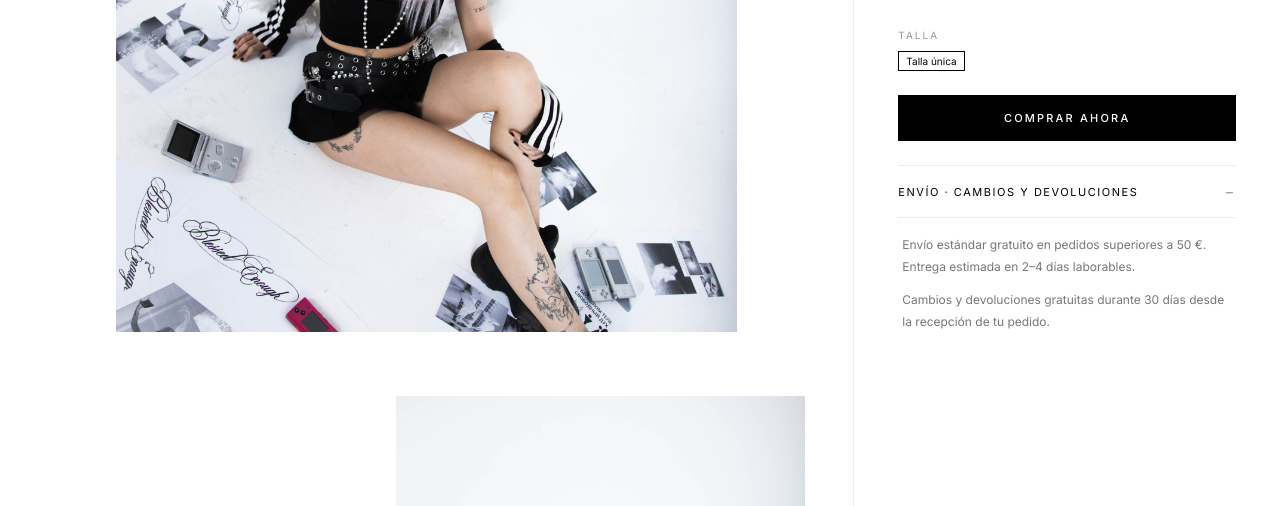
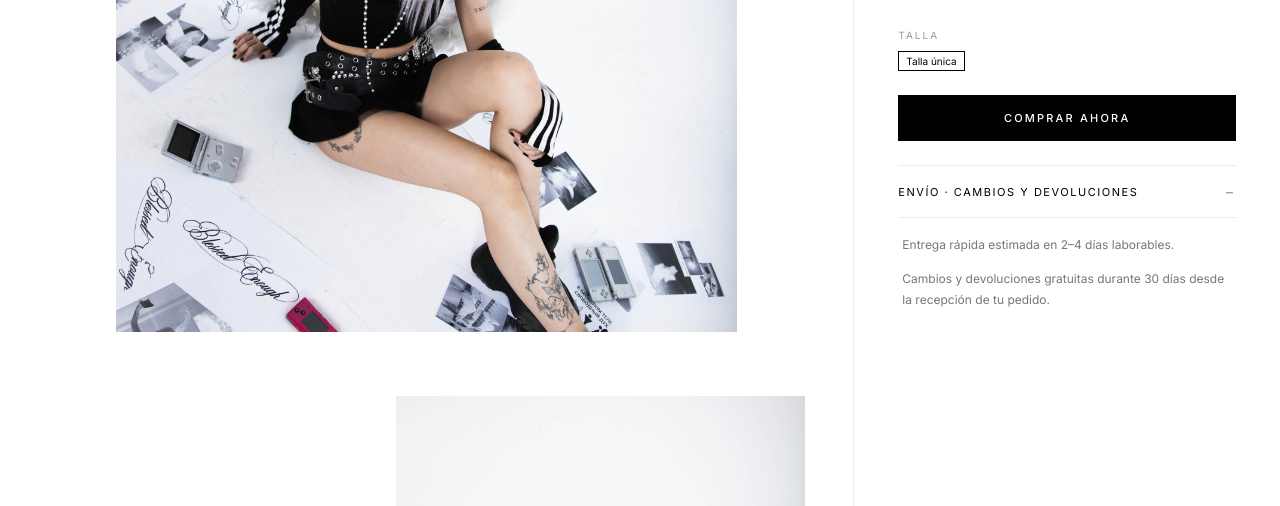
Before and after one commit to dap0ry/m2kcult, a plain HTML site: page product-black-snapback.html in a window 1280 px wide. Both pictures are taken after a click on the heading "ENVÍO · CAMBIOS Y DEVOLUCIONES". Shown: the part 294-800 px from the top of the page. Drawn offline with nearby package versions, Linux system fonts and the light colour scheme.

Commit message:
fix: quitar mención de envío gratis, dejar solo entrega rápida

```diff
--- a/product-black-snapback.html
+++ b/product-black-snapback.html
@@ -97,7 +97,7 @@
         <details class="product-accordion">
           <summary>Envío · Cambios y Devoluciones</summary>
           <div class="product-accordion-body">
-            <p>Envío estándar gratuito en pedidos superiores a 50&nbsp;€. Entrega estimada en 2–4 días laborables.</p>
+            <p>Entrega rápida estimada en 2–4 días laborables.</p>
             <p>Cambios y devoluciones gratuitas durante 30 días desde la recepción de tu pedido.</p>
           </div>
         </details>
```
Also changed, not shown: product-godmusicera-black-hoodie.html (+1 -1 lines), product.html (+1 -1 lines).
